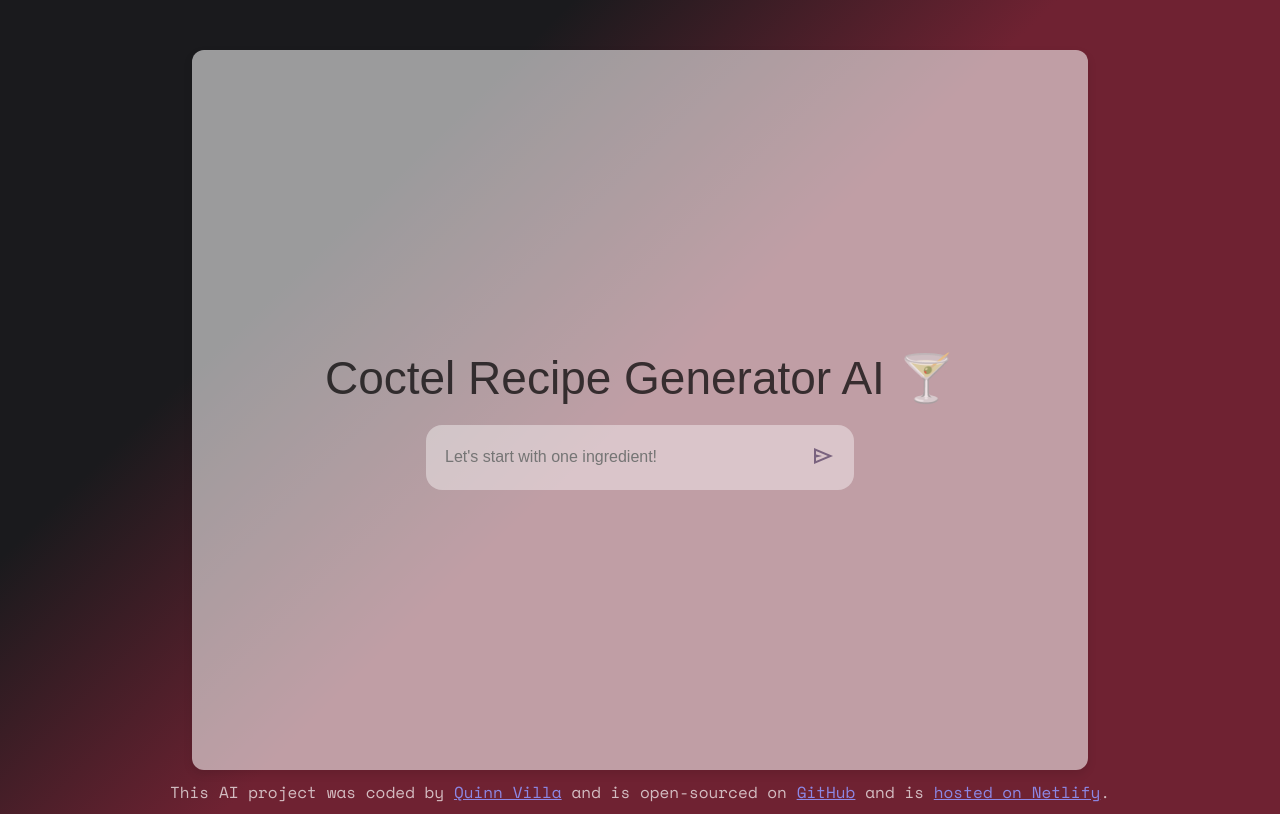
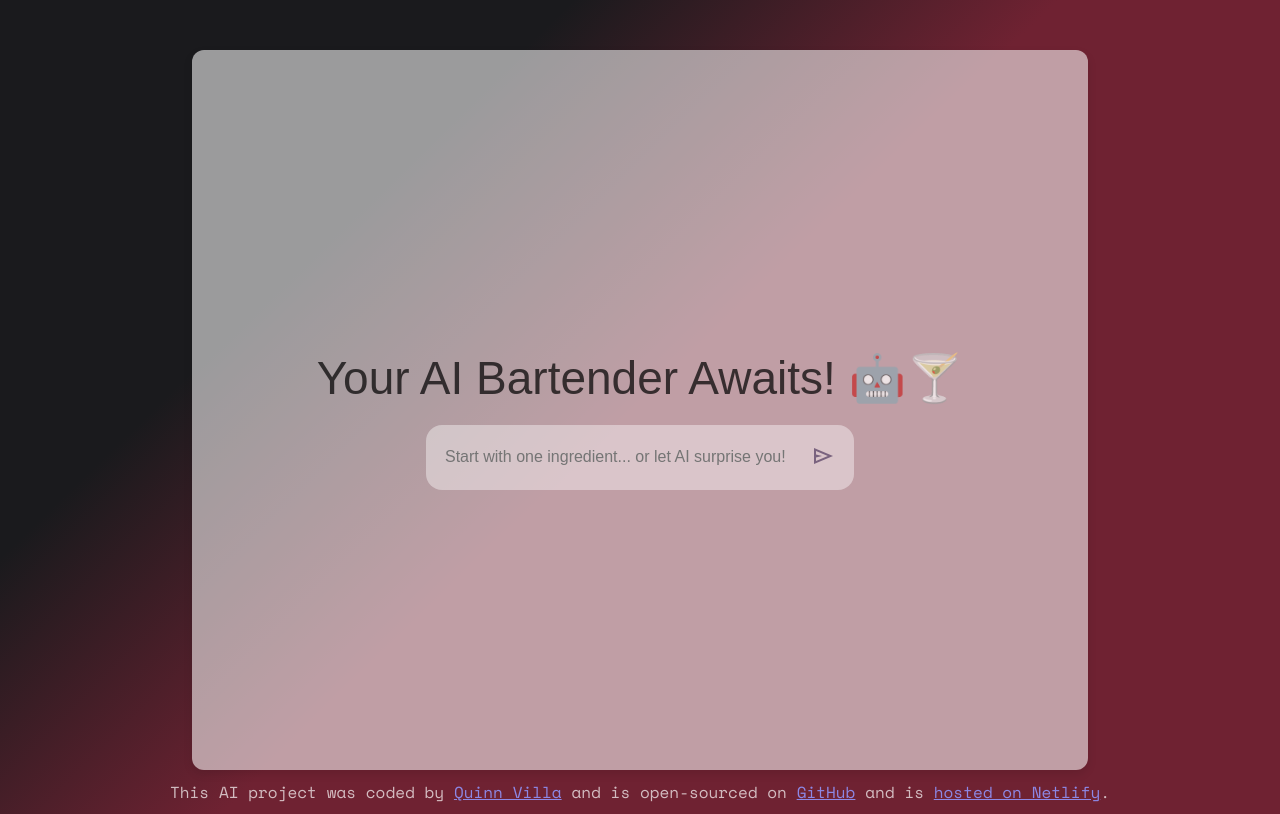
Before and after one commit to quinnie9/recipes-AI, a plain HTML site: page index.html in a window 1280 px wide. Drawn offline with nearby package versions, Linux system fonts and the light colour scheme.

Commit message:
Updated title and placeholder

```diff
--- a/index.html
+++ b/index.html
@@ -21,13 +21,13 @@
 <body>
   <div class="container">
     <header>
-    <h1>Coctel Recipe Generator AI 🍸</h1>
+    <h1>Your AI Bartender Awaits! 🤖🍸</h1>
     </header>
     <main class="textbox">
     <div class="ingredient" id="ingredient"></div>
     <div id="coctel" class="coctel"></div>
     <form id="coctelForm" >
-        <input type="text" id="search-input" placeholder="Let's start with one ingredient!" required autocomplete="off"
+        <input type="text" id="search-input" placeholder="Start with one ingredient... or let AI surprise you!" required autocomplete="off"
         />
         <button type="submit" value="Search" >
           <span class="material-symbols-outlined">
```
